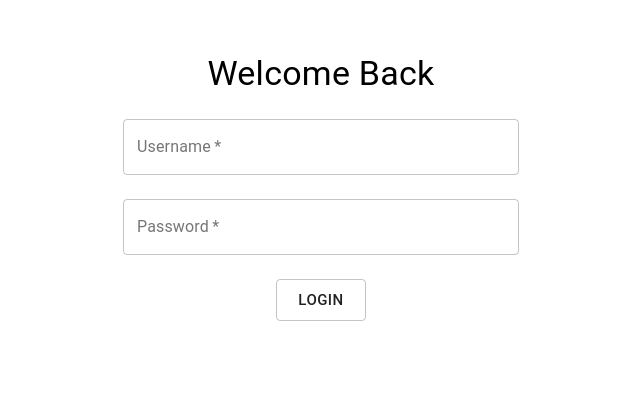
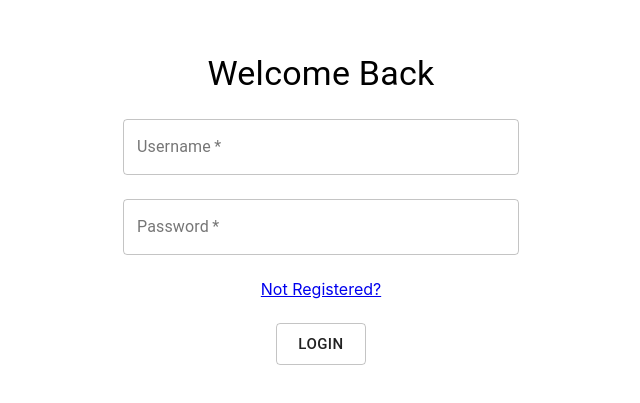
Before and after one commit to arianajung/Paws-and-Ponder, a React (Create React App) app in the folder petlog/: page / in a window 1280 px wide. Shown: the part 147-550 px from the top of the page, without its empty margins (319-959 px from the left). Built offline with nearby package versions, Linux system fonts and the light colour scheme.

Commit message:
Implement SignUp and SignUpForm and link Login and SignUp together

```diff
--- a/petlog/package.json
+++ b/petlog/package.json
@@ -9,6 +9,7 @@
     "@testing-library/user-event": "^12.1.10",
     "react": "^17.0.1",
     "react-dom": "^17.0.1",
+    "react-router-dom": "^5.2.0",
     "react-scripts": "4.0.0",
     "react-uid": "^2.3.0",
     "web-vitals": "^0.2.4"
--- a/petlog/src/App.js
+++ b/petlog/src/App.js
@@ -1,7 +1,20 @@
+import { Route, Switch, BrowserRouter } from 'react-router-dom';
 import "./App.css";
 
+import Login from "./Login";
+import SignUp from "./SignUp";
+
 function App() {
-  return <div className="App"></div>;
+  return (
+    <BrowserRouter>
+      <Switch>
+        <Route exact path='/' render={() =>
+                        (<Login />)}/>
+        <Route exact path='/signup' render={() =>
+                        (<SignUp />)}/>
+      </Switch>
+    </BrowserRouter>
+  );
 }
 
 export default App;
--- /dev/null
+++ b/petlog/src/Login/index.js
@@ -0,0 +1,36 @@
+import React from "react";
+import LoginForm from "../LoginForm";
+
+import { addUser } from "../actions/login";
+
+/* Main landing page: log in */
+/* Stores the hard-coded user credentials (username and password) */
+class Login extends React.Component {
+  state = {
+    username: "",
+    password: "",
+    users: [],
+  };
+
+  handleChange = (event) => {
+    const target = event.target;
+    const value = target.value;
+    const name = target.name;
+    this.setState({ [name]: value });
+  };
+
+  render() {
+    return (
+      <div>
+        <LoginForm
+          username={this.state.username}
+          password={this.state.password}
+          handleChange={this.handleChange}
+          addUser={() => addUser(this)}
+        />
+      </div>
+    );
+  }
+}
+
+export default Login;
--- /dev/null
+++ b/petlog/src/LoginForm/index.js
@@ -0,0 +1,72 @@
+import React from "react";
+import Button from "@material-ui/core/Button";
+import TextField from "@material-ui/core/TextField";
+import Grid from "@material-ui/core/Grid";
+import Typography from '@material-ui/core/Typography';
+import Container from '@material-ui/core/Container';
+import { Link } from "react-router-dom";
+
+import "./styles.css";
+
+/* Login form with username and password inputs and a button */
+class LoginForm extends React.Component {
+  render() {
+    const { username, password, handleChange, addUser } = this.props;
+
+    return (
+      <Container className="login-form" maxWidth="xs">
+        <Typography
+          className="login-header"
+          align="center"
+          component="h1"
+          variant="h4"
+        >
+          Welcome Back
+        </Typography>
+
+        <TextField
+          variant="outlined"
+          margin="normal"
+          required
+          fullWidth
+          id="email"
+          label="Username"
+        />
+
+        <TextField
+          variant="outlined"
+          margin="normal"
+          required
+          fullWidth
+          id="password"
+          label="Password"
+
+        />
+
+        <Grid
+          className="link-to-signup"
+          item
+        >
+          <Link to="/signup">
+            {"Not Registered?"}
+          </Link>
+        </Grid>
+
+        <Grid
+          className="login-btn"
+          item
+        >
+          <Button
+            variant="outlined"
+            size="large"
+            onClick={addUser}
+          >
+            Login
+          </Button>
+        </Grid>
+      </Container>
+    );
+  }
+}
+
+export default LoginForm;
--- a/petlog/src/Login/styles.css
+++ b/petlog/src/LoginForm/styles.css
@@ -9,6 +9,11 @@
 }
 
 .login-btn.MuiGrid-item {
-    margin-top: 16px;
+    margin-top: 8px;
     text-align: center;
 }
+
+.link-to-signup {
+    padding: 16px;
+    text-align: center;
+}
--- a/petlog/src/Login/Login.js
+++ b/petlog/src/SignUp/index.js
@@ -1,11 +1,9 @@
 import React from "react";
-import LoginForm from "./LoginForm";
+import SignUpForm from "../SignUpForm";
 
 import { addUser } from "../actions/login";
 
-/* Main landing page: log in */
-/* Stores the hard-coded user credentials (username and password) */
-class Login extends React.Component {
+class SignUp extends React.Component {
   state = {
     username: "",
     password: "",
@@ -22,7 +20,7 @@ class Login extends React.Component {
   render() {
     return (
       <div>
-        <LoginForm
+        <SignUpForm
           username={this.state.username}
           password={this.state.password}
           handleChange={this.handleChange}
@@ -33,4 +31,4 @@ class Login extends React.Component {
   }
 }
 
-export default Login;
+export default SignUp;
--- a/petlog/src/Login/LoginForm.js
+++ b/petlog/src/SignUpForm/index.js
@@ -4,23 +4,24 @@ import TextField from "@material-ui/core/TextField";
 import Grid from "@material-ui/core/Grid";
 import Typography from '@material-ui/core/Typography';
 import Container from '@material-ui/core/Container';
+import { Link } from "react-router-dom";
 
 import "./styles.css";
 
-/* Login form with username and password inputs and a button */
-class LoginForm extends React.Component {
+/* Sign Up form with username and password inputs and a button */
+class SignUpForm extends React.Component {
   render() {
     const { username, password, handleChange, addUser } = this.props;
 
     return (
-      <Container className="login-form" maxWidth="xs">
+      <Container className="sign-up-form" maxWidth="xs">
         <Typography
-          className="login-header"
+          className="sign-up-header"
           align="center"
           component="h1"
           variant="h4"
         >
-          Welcome Back
+          Create Account
         </Typography>
 
         <TextField
@@ -43,16 +44,24 @@ class LoginForm extends React.Component {
         />
 
         <Grid
-          className="login-btn"
+          className="link-to-login"
+          item
+        >
+          <Link to="/">
+            {"Already have an account?"}
+          </Link>
+        </Grid>
+
+        <Grid
+          className="sign-up-btn"
           item
         >
           <Button
             variant="outlined"
             size="large"
-            // fullWidth
             onClick={addUser}
           >
-            Login
+            Sign Up
           </Button>
         </Grid>
 
@@ -63,4 +72,4 @@ class LoginForm extends React.Component {
   }
 }
 
-export default LoginForm;
+export default SignUpForm;
--- /dev/null
+++ b/petlog/src/SignUpForm/styles.css
@@ -0,0 +1,19 @@
+/* Styles for the SignUpForm React component */
+
+.sign-up-header.MuiTypography-root {
+    margin-bottom: 8px;
+}
+
+.sign-up-form {
+    margin-top: 200px;
+}
+
+.sign-up-btn.MuiGrid-item {
+    margin-top: 8px;
+    text-align: center;
+}
+
+.link-to-login {
+    padding: 16px;
+    text-align: center;
+}
--- a/petlog/src/index.js
+++ b/petlog/src/index.js
@@ -1,16 +1,19 @@
 import React from "react";
 import ReactDOM from "react-dom";
 import "./index.css";
-// import App from "./App";
-// import Main from "./Main/Main";
-import Login from "./Login/Login";
+import App from "./App";
+import Main from "./Main/Main";
+import Login from "./Login";
+import SignUp from "./SignUp";
 import reportWebVitals from "./reportWebVitals";
+
 
 ReactDOM.render(
   <React.StrictMode>
-    <Login />
-    {/* <App />
-    <Main /> */}
+    {/* <Login /> */}
+    <App />
+    {/* <Main /> */}
+    {/* <SignUp /> */}
   </React.StrictMode>,
   document.getElementById("root")
 );
```
Also changed, not shown: 1 other file (tests, documents, lock files or other folders).
